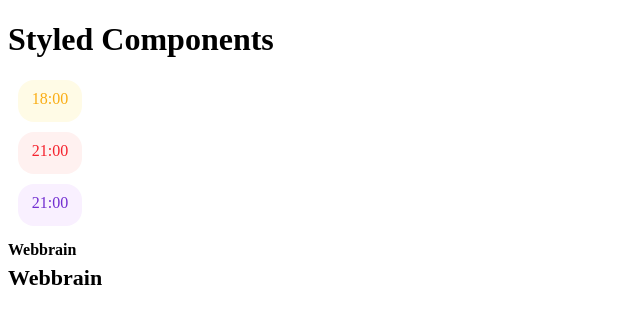
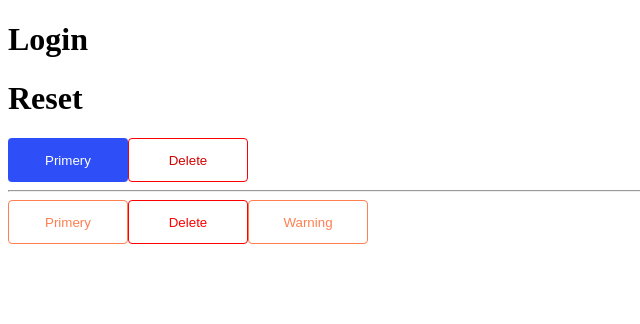
Before and after one commit to oromova/ReactJS_tutorial, a React (Vite) app: page / in a window 1280 px wide. Shown: the top 324 px of the page, without its empty margins (0-640 px from the left). Built offline with nearby package versions, Linux system fonts and the light colour scheme.

Commit message:
styled with function, common

```diff
--- a/src/Hooks.jsx
+++ /dev/null
@@ -1,17 +0,0 @@
-import {TimeIndicator, Title} from "./style.js"
-
-const HooksComponent = () => {
-return (
-  <div>
-    <h1>Styled Components</h1>
-    <TimeIndicator bg="#FFFBE6" color="#FAAD14">18:00</TimeIndicator>
-    <TimeIndicator bg="#FFF1F0" color="#F5222D">21:00</TimeIndicator>
-    <TimeIndicator bg="#F9F0FF" color="#722ED1">21:00</TimeIndicator>
-
-    <Title>Webbrain</Title>
-    <Title size={22}>Webbrain</Title>
-  </div>
-);
-
-}
-export default HooksComponent;
--- /dev/null
+++ b/src/components/index.jsx
@@ -0,0 +1,18 @@
+import { DeleteButton, PrimeryButton, Button } from './style'
+
+const Root = () => {
+  return (
+    <div>
+      <h1>Login</h1>
+      <h1>Reset</h1>
+      <PrimeryButton>Primery </PrimeryButton>
+      <DeleteButton> Delete </DeleteButton>
+      <hr />
+      <Button type="primery" >Primery</Button>
+      <Button type='delete'>Delete</Button>
+      <Button type='warning'>Warning</Button>
+      </div>
+  )
+}
+
+export default Root
--- /dev/null
+++ b/src/components/style.js
@@ -0,0 +1,63 @@
+import styled, {css} from "styled-components";
+
+// 1-usul
+// const getColor = ({ type}) => {
+//   switch (type) {
+//     case "primary":
+//       return "white";
+//     case "delete":
+//       return 'red';
+//     case "warning":
+//       return "coral"
+//     default:
+//       return blue
+//   }
+// }
+
+const getStyle = ({ type }) => {
+  switch (type) {
+    case "primary":
+      return { color: "white", background: "#2e4ff7", border: 0}
+    case "delete":
+      return {
+        color: '#ff0000',
+        background: "#ffffff",
+        border: '1px solid red',
+      };
+      case "warning":
+        return { color: "coral", background: "white", border: '1px solid coral'}
+      default:
+        return { color: 'coral', background: "white", border: '1px solid coral'}
+    }
+};
+
+const common = css`
+  height: 44px;
+  width: 120px;
+  border-radius: 4px;
+  cursor: pointer;
+  &:active {
+    transform:  scale()(0.98);
+  };
+`
+
+
+export const Button = styled.button`
+  background-color: ${(props) => getStyle(props).background};
+  color: ${(props) => getStyle(props).color};
+  border: ${(props) => getStyle(props).border};
+  ${common}
+  `;
+
+export const PrimeryButton = styled.button`
+  background-color: #2e4ff7;
+  color: white;
+  border: 0;
+  ${common}
+`;
+
+export const DeleteButton = styled(PrimeryButton)`
+  background-color: #ffffff;
+  color: #d50101;
+  border: 1px solid red;
+`
--- a/src/index.css
+++ /dev/null
@@ -1,69 +0,0 @@
-:root {
-  font-family: Inter, system-ui, Avenir, Helvetica, Arial, sans-serif;
-  line-height: 1.5;
-  font-weight: 400;
-
-  color-scheme: light dark;
-  color: rgba(255, 255, 255, 0.87);
-  background-color: #242424;
-
-  font-synthesis: none;
-  text-rendering: optimizeLegibility;
-  -webkit-font-smoothing: antialiased;
-  -moz-osx-font-smoothing: grayscale;
-  -webkit-text-size-adjust: 100%;
-}
-
-a {
-  font-weight: 500;
-  color: #646cff;
-  text-decoration: inherit;
-}
-a:hover {
-  color: #535bf2;
-}
-
-body {
-  margin: 0;
-  display: flex;
-  place-items: center;
-  min-width: 320px;
-  min-height: 100vh;
-}
-
-h1 {
-  font-size: 3.2em;
-  line-height: 1.1;
-}
-
-button {
-  border-radius: 8px;
-  border: 1px solid transparent;
-  padding: 0.6em 1.2em;
-  font-size: 1em;
-  font-weight: 500;
-  font-family: inherit;
-  background-color: #1a1a1a;
-  cursor: pointer;
-  transition: border-color 0.25s;
-}
-button:hover {
-  border-color: #646cff;
-}
-button:focus,
-button:focus-visible {
-  outline: 4px auto -webkit-focus-ring-color;
-}
-
-@media (prefers-color-scheme: light) {
-  :root {
-    color: #213547;
-    background-color: #ffffff;
-  }
-  a:hover {
-    color: #747bff;
-  }
-  button {
-    background-color: #f9f9f9;
-  }
-}
--- a/src/main.jsx
+++ b/src/main.jsx
@@ -1,9 +1,9 @@
 import React from 'react'
 import ReactDOM from 'react-dom/client'
-import HooksComponent from "./Hooks"
+import Root from './components'
 
 ReactDOM.createRoot(document.getElementById('root')).render(
   <React.StrictMode>
-      <HooksComponent/>
+    <Root/>
   </React.StrictMode>
 )
```
Also changed, not shown: src/mock/student.js (added).
